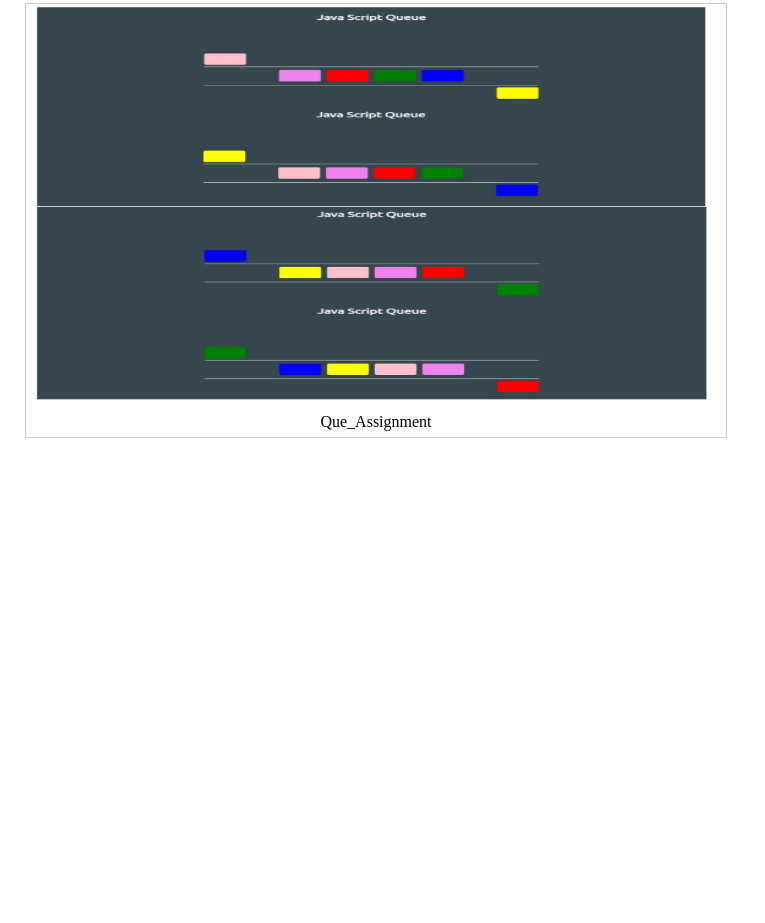
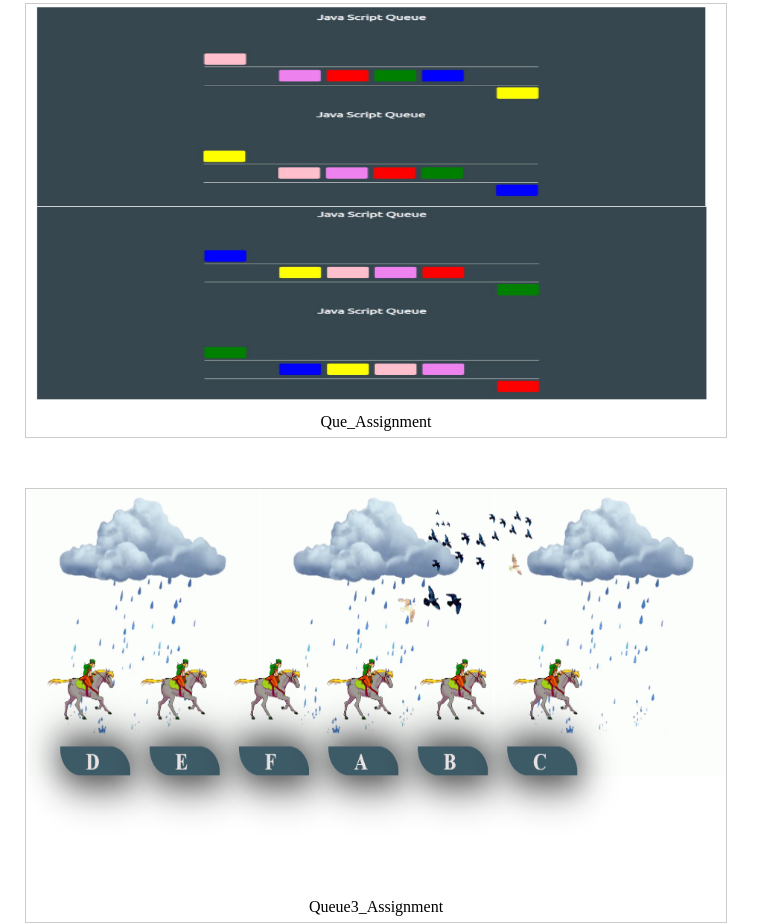
Before and after one commit to KavinduMihiranga/Profile, a plain HTML site: page Project.html in a window 1280 px wide. Shown: the part 5963-6886 px from the top of the page, without its empty margins (0-765 px from the left). Before the commit the page ends 6401 px from the top, so only its background shows below. Drawn offline with Linux system fonts and the light colour scheme.

Commit message:
added Queue3 to project and updated

```diff
--- a/Project.html
+++ b/Project.html
@@ -166,6 +166,12 @@
     </a>
     <div class="desc2">Que_Assignment</div>
 </div>
+<div class="galleryProject Queue3_Assignment">
+    <a href="myProjects/js/QueCase03/index.html" target="blank">
+        <img alt="queue3_AssignmentImg icon" id="queue3_AssignmentImg" src="assets/images/Queue03.PNG">
+    </a>
+    <div class="desc2">Queue3_Assignment</div>
+</div>
 
 </body>
 </html>
```
Also changed, not shown: assets/images/Queue03.PNG (added).
